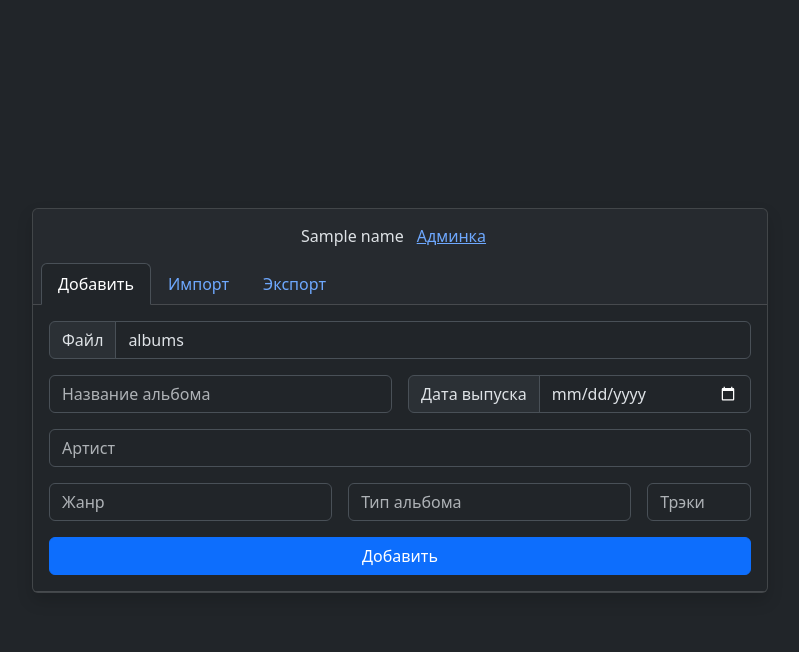
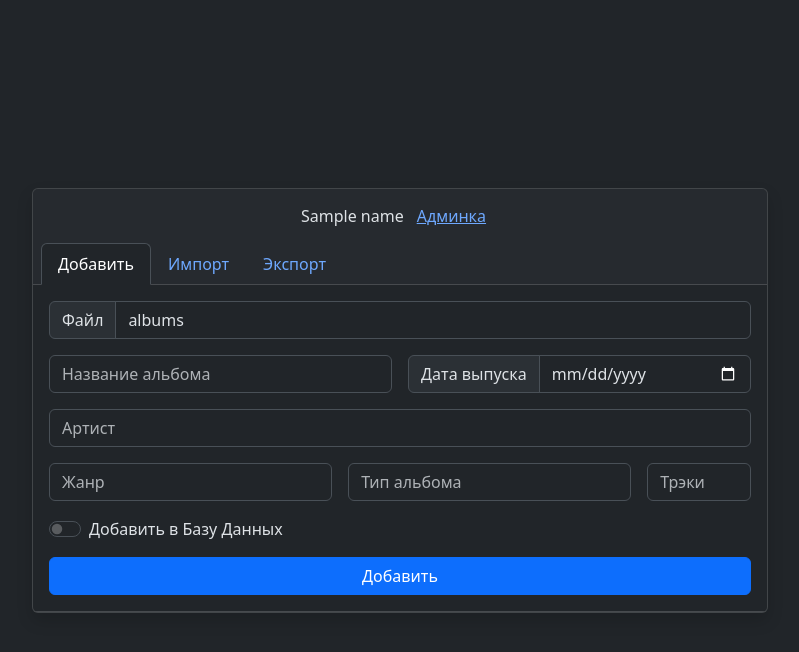
Before and after one commit to Lakosiera/course3_korshunov_laba_5, a Django app: template server/laba_5/templates/index.html in a window 1280 px wide, after a click on "Добавить". Shown: the top 652 px of the page, without its empty margins (240-1039 px from the left). Run offline with Django 5.2, Linux system fonts and the light colour scheme; the template is opened without the code that fills it: most values are stand-ins (such as "Sample title", 1, 10 or a date in 2020).

Commit message:
правки шаблона

```diff
--- a/server/laba_5/templates/index.html
+++ b/server/laba_5/templates/index.html
@@ -59,6 +59,7 @@
               <div class="card-body">
                 <!-- Содержание вкладок -->
                 <div class="tab-content" id="myTabContent">
+
                   <!-- Вкладка Создать -->
                   <div class="tab-pane fade {% if tab_index == "0" %} show active {% endif %}" id="input-tab-pane" role="tabpanel" aria-labelledby="input-tab" tabindex="0">
                     <!-- Форма для создания альбома -->
@@ -69,39 +70,39 @@
 
                       <div class="row g-3 mb-3">
 
+                        <!-- Имя файла для записи -->
                         <div class="col-12">
                           <div class="input-group">
                             <span class="input-group-text" id="basic-addon1">Файл</span>
-                            <!--  -->
                             <input required value="albums" name="filename" class="form-control" type="text" placeholder="Имя на сервере" aria-label="name input" />
                           </div>
                         </div>
 
+                        <!-- название альбома -->
                         <div class="col-md-6">
-                          <!-- название альбома -->
                           <input required name="title" class="form-control" type="text" placeholder="Название альбома" aria-label="title input" />
                         </div>
 
+                        <!-- дата выпуска -->
                         <div class="col-md-6">
                           <div class="input-group">
                             <span class="input-group-text" id="basic-addon1">Дата выпуска</span>
-                            <!-- дата выпуска -->
                             <input required name="relesased_at" class="form-control" type="date" placeholder="Дата выпуска" aria-label="relesased_at input" />
                           </div>
                         </div>
 
+                        <!-- артист -->
                         <div class="col-12">
-                          <!-- артист -->
                           <input name="artist" class="form-control" type="text" placeholder="Артист" aria-label="artist input" />
                         </div>
 
+                        <!-- жанр -->
                         <div class="col-md-5">
-                          <!-- жанр -->
                           <input name="genre" class="form-control" type="text" placeholder="Жанр" aria-label="genre input" />
                         </div>
 
+                        <!-- тип альбома -->
                         <div class="col-md-5">
-                          <!-- тип альбома -->
                           <input name="type" class="form-control" list="typeOptions" id="typeDataList" placeholder="Тип альбома">
                           <datalist id="typeOptions">
                             <option value="Демо">
@@ -113,14 +114,24 @@
                           </datalist>
                         </div>
 
+                        <!-- Число трэков в альбоме -->
                         <div class="col-md-2">
-                          <!-- Число трэков в альбоме -->
                           <input name="length" class="form-control" type="number" placeholder="Трэки" aria-label="length input" />
+                        </div>
+
+                        <!-- Записывать ли в базу данных -->
+                        <div class="col-12">
+                          <div class="input-group">
+                            <div class="form-check form-switch my-auto">
+                              <input name="to_db" class="form-check-input" type="checkbox" role="switch" id="addToDb">
+                              <label class="form-check-label" for="addToDb">Добавить в Базу Данных</label>
+                            </div>
+                          </div>
                         </div>
                       </div>
 
+                      <!-- Кнопка для передачи данных из формы во вьюшку -->
                       <div class="d-grid gap-2">
-                        <!-- Кнопка для передачи данных из формы во вьюшку -->
                         <button type="submit" class="btn btn-primary">Добавить</button>
                       </div>
                     </form>
@@ -136,14 +147,31 @@
                       <!-- Говорим чтобы Django занялся безопасность запроса из формы (Cross Site Request Forgeries) -->
                       {% csrf_token %}
 
-                      <div class="mb-3">
+                      <div class="row g-3 mb-3">
+
                         <!-- Необязательное поле с новым именем файла -->
-                        <input name="filename" class="form-control" type="text" placeholder="Имя файла на сервере" aria-label="file name input" />
-                      </div>
+                        <div class="col-12">
+                          <div class="input-group">
+                            <input name="filename" class="form-control" type="text" placeholder="Имя файла на сервере" aria-label="file name input" />
+                          </div>
+                        </div>
 
-                      <div class="mb-3">
                         <!-- Обязательное поле для загрузки файла -->
-                        <input name="file" class="form-control" type="file" id="formFile" required />
+                        <div class="col-12">
+                          <div class="input-group">
+                            <input name="file" class="form-control" type="file" id="formFile" required />
+                          </div>
+                        </div>
+
+                        <!-- Записывать ли в базу данных -->
+                        <div class="col-12">
+                          <div class="input-group">
+                            <div class="form-check form-switch">
+                              <input name="to_db" class="form-check-input" type="checkbox" role="switch" id="importToDb">
+                              <label class="form-check-label" for="importToDb">Импортировать в Базу Данных</label>
+                            </div>
+                          </div>
+                        </div>
                       </div>
 
                       <div class="d-grid gap-2">
--- a/server/laba_5/urls.py
+++ b/server/laba_5/urls.py
@@ -2,7 +2,7 @@ from django.urls import path
 
 from . import views
 
-# пути для модуля 'laba_4'
+# пути для модуля 'laba_5'
 urlpatterns = [
     # корневой путь (т.е. "/" или "http://localhost:8004/")
     path(
--- a/server/laba_5/views.py
+++ b/server/laba_5/views.py
@@ -24,7 +24,7 @@ def index(request):
     # передаем данные контекста
     context = {
         # параметр заголовока
-        "name": "Laba 4 - Музыкальные альбомы",
+        "name": "Laba 5 - Музыкальные альбомы",
         # список файлов
         "files": files,
         # интекс вкладки
```
